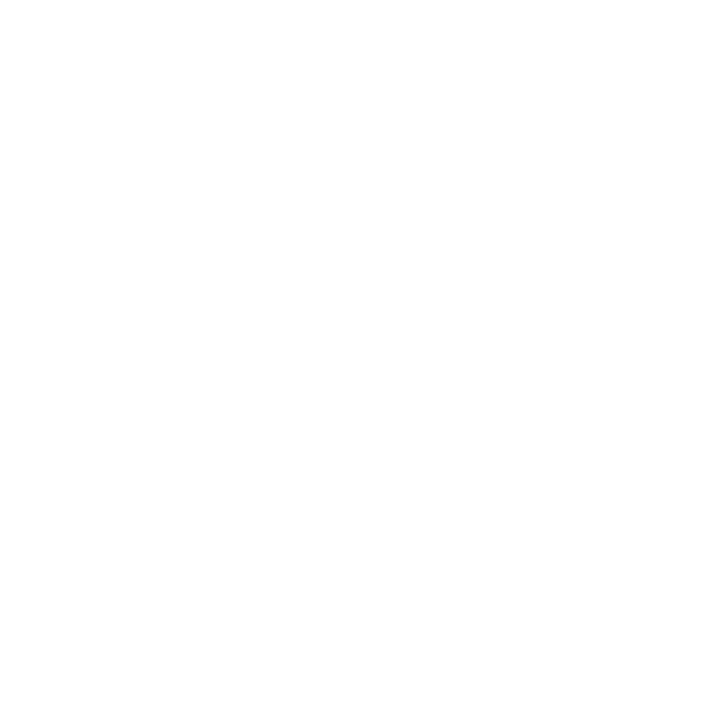
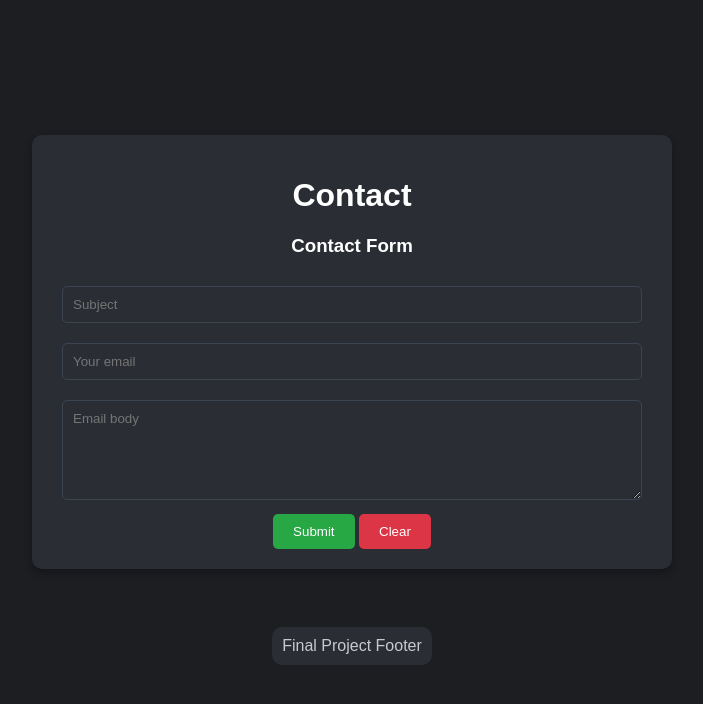
Before and after one commit to bdeweesevans/CSCI-UA-61-FinalProject, a PHP site: page /contact.html in a window 1280 px wide. Before the commit the part shown is empty. Shown: the top 704 px of the page, without its empty margins (288-991 px from the left). Run offline with PHP 8.4, Linux system fonts and the light colour scheme.

Commit message:
contact page

```diff
--- a/contact.html
+++ b/contact.html
@@ -1 +1,23 @@
-<!-- would be cool if we implemented SMTP. -->
+<!DOCTYPE html>
+<html lang="en">
+<head>
+    <meta charset="UTF-8">
+    <meta name="viewport" content="width=device-width, initial-scale=1.0">
+    <title>Contact</title>
+    <link rel="stylesheet" href="styles.css">
+</head>
+<body>
+    <div class="container">
+        <h1>Contact</h1>
+        <form class="form-container">
+            <h3>Contact Form</h3>
+            <input type="text" placeholder="Subject" required>
+            <input type="email" placeholder="Your email" required>
+    		<textarea placeholder="Email body" required></textarea>
+            <button type="submit" class="submit-button">Submit</button>
+            <button type="reset" class="reset-button">Clear</button>
+        </form>
+    </div>
+    <br>
+    <footer>Final Project Footer</footer>
+</body>
--- a/products.html
+++ b/products.html
@@ -47,7 +47,6 @@
             <label for="willCall">Will-Call: Free</label><br>
             <input type="radio" id="shipping" name="deliverySelection" value="5">
             <label for="shipping">Shipping: $5.00</label><br>-->
-
 
             <p>Grand Total: $<span id="grandTotal">0.00</span></p>
 
--- a/styles.css
+++ b/styles.css
@@ -89,6 +89,7 @@
 input[type="email"],
 input[type="password"],
 textarea {
+    font-family: 'Arial', sans-serif;
     width: calc(100% - 20px); /* Full width minus padding */
     padding: 10px;
     margin: 10px 0;
@@ -97,6 +98,11 @@
     background-color: #2a2d34;
     color: #c7cacc;
     box-sizing: border-box;
+}
+
+textarea {
+    height: 100px;
+    resize: vertical;
 }
 
 footer {
```
